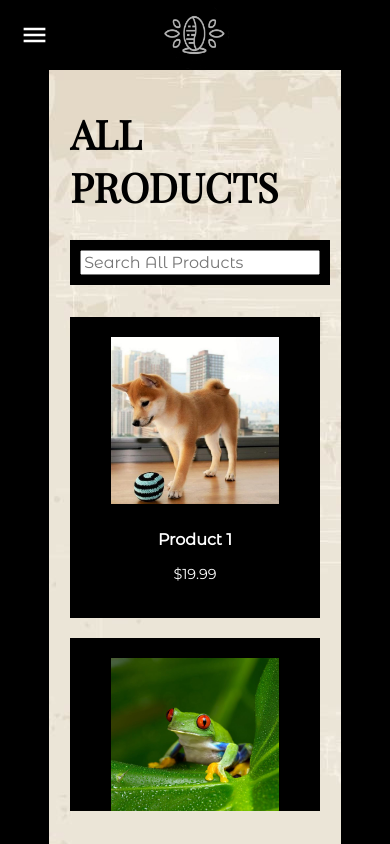
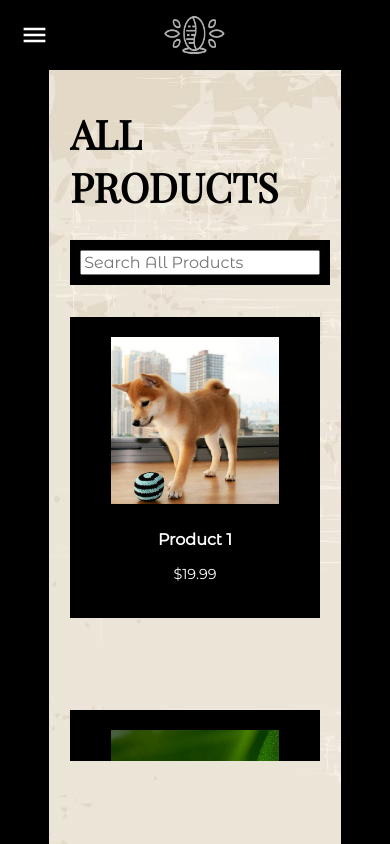
Before and after one commit to caelinp/rider-coffee-roaster, a React (Create React App) app: page /products in a window 390 px wide. Shown: the top 844 px of the page. Built offline with nearby package versions, Linux system fonts and the light colour scheme.

Commit message:
fixed all products page margin issue on mobile

```diff
--- a/src/AllProductsPage.css
+++ b/src/AllProductsPage.css
@@ -48,10 +48,11 @@
 
   .products-grid {
     overflow-y: auto; /* Enable vertical scroll if content exceeds container */
-    height: calc(100vh - 350px);
+    height: calc(100vh - 400px);
     display: grid;
     grid-template-columns: repeat(auto-fill, minmax(200px, 1fr)); /* Adjust column width as needed */
     gap: 20px;
+    margin-bottom: 100px;
   }
 
   .product-link {
--- a/src/AllProductsPage.tsx
+++ b/src/AllProductsPage.tsx
@@ -62,6 +62,10 @@ const AllProductsPage = () => {
                     <p className="product-price">{product.price}</p>
                   </div>
                 </div>
+              <br></br>
+              <br></br>
+              <br></br>
+              <br></br>
               </Link>
             ))}
           </div>
--- a/src/ProductInfoPage.css
+++ b/src/ProductInfoPage.css
@@ -29,6 +29,7 @@ body, html {
   gap: 2rem;
   overflow-y: auto;
   max-height: calc(100vh - 200px);
+  overflow-x: hidden;
 }
 
 .product-header {
@@ -38,8 +39,6 @@ body, html {
 }
 
 .product-image-order-panel {
-  margin-left: 11vw;
-  margin-right: 11vw;
   padding: 1rem 5rem;
   display: flex;
   flex-direction: column;
@@ -133,7 +132,7 @@ p {
 .label-grind-size,
 .label-quantity {
   font-size: 1.5rem;
-  margin-right: 0.5rem;
+  margin-left: 1rem;
 }
 
 .quantity-control {
@@ -219,9 +218,11 @@ p {
   .label-grind-size,
   .label-quantity {
   font-size: 1.5rem;
-  margin-right: 0.5rem;
+  }
+  .product-main-image {
+    max-width: calc(100vw - 150px);
+  }
+  body {
+    overflow-x: hidden;
+  }
 }
-.product-main-image {
-  max-width: calc(100vw - 150px);
-}
-}
```
